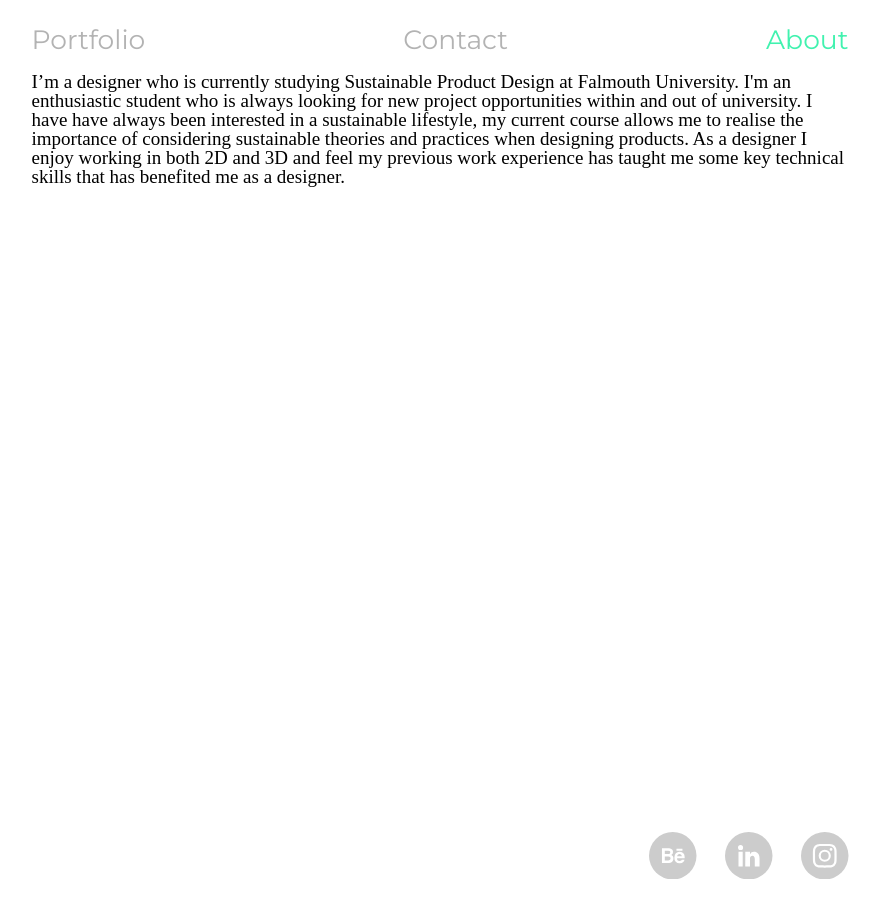
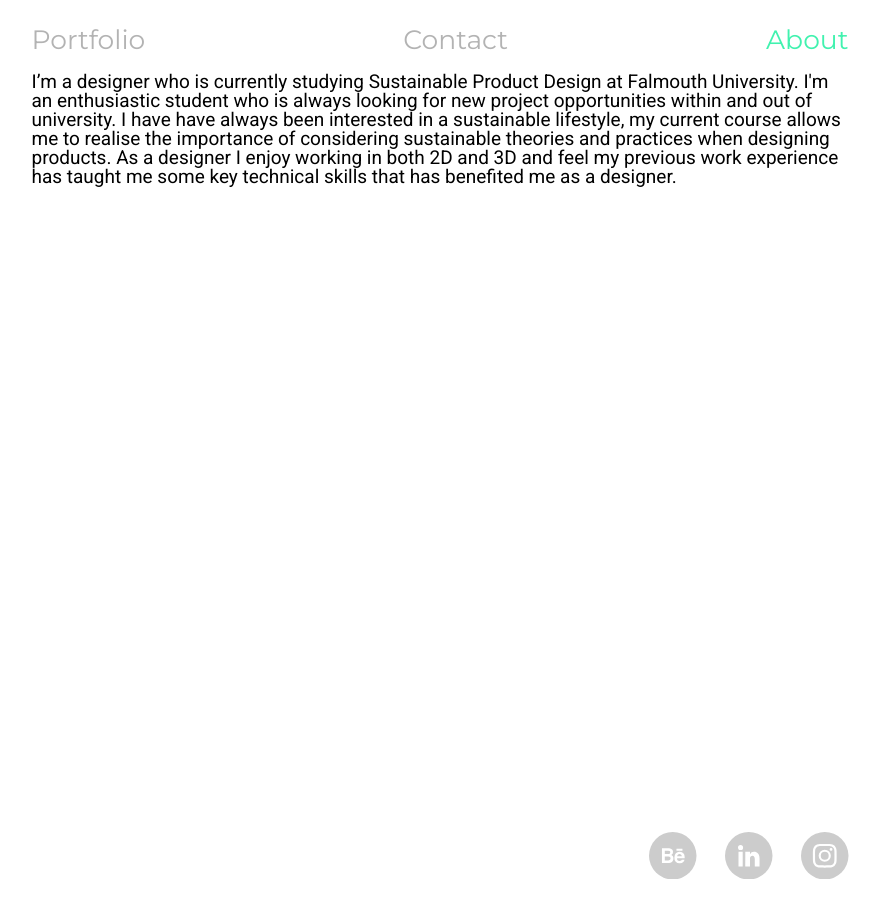
Before and after one commit to Elunn/elliot-lunn-old-portfolio, a Jekyll site: the page built from about.html, in a window 1280 px wide. Shown: the whole page, without its empty margins (200-1080 px from the left). Built offline with Jekyll 4.4.1, drawn with Linux system fonts in a browser that asks for light colours; nearby versions of some CDN libraries; Markdown is read by kramdown in place of the engine named in the settings.

Commit message:
para font family

```diff
--- a/css/styles.css
+++ b/css/styles.css
@@ -1,5 +1,6 @@
 @import url('https://fonts.googleapis.com/css?family=Montserrat');
 @import url('https://fonts.googleapis.com/css?family=Montserrat:900');
+@import url('https://fonts.googleapis.com/css?family=Roboto');
 
 /*Global*/
 
@@ -30,6 +31,10 @@
 #container {
     min-height: 100%;
     position: relative;
+}
+
+p {
+    font-family: 'Roboto', sans-serif;
 }
 
 /*main content*/
```
